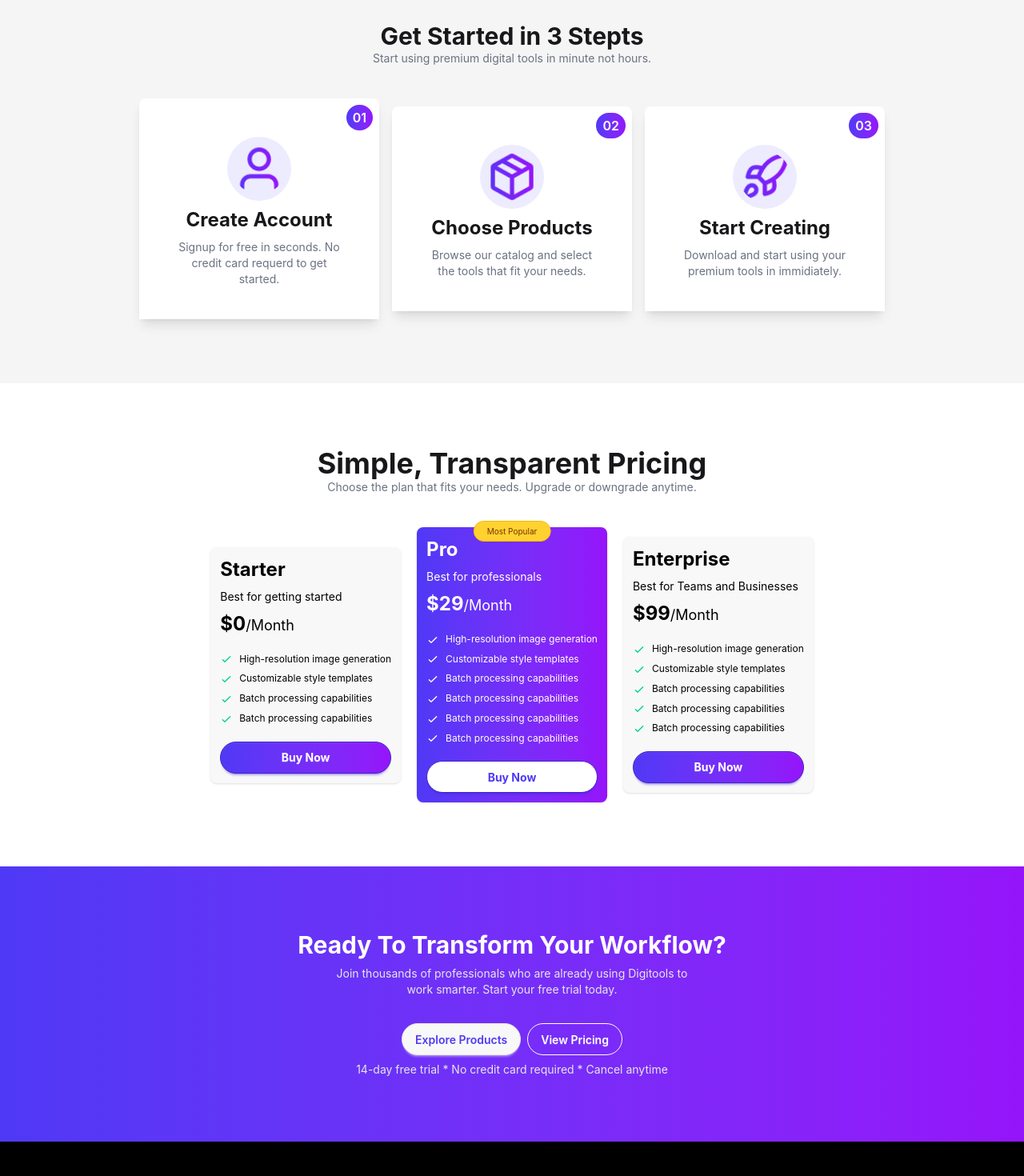
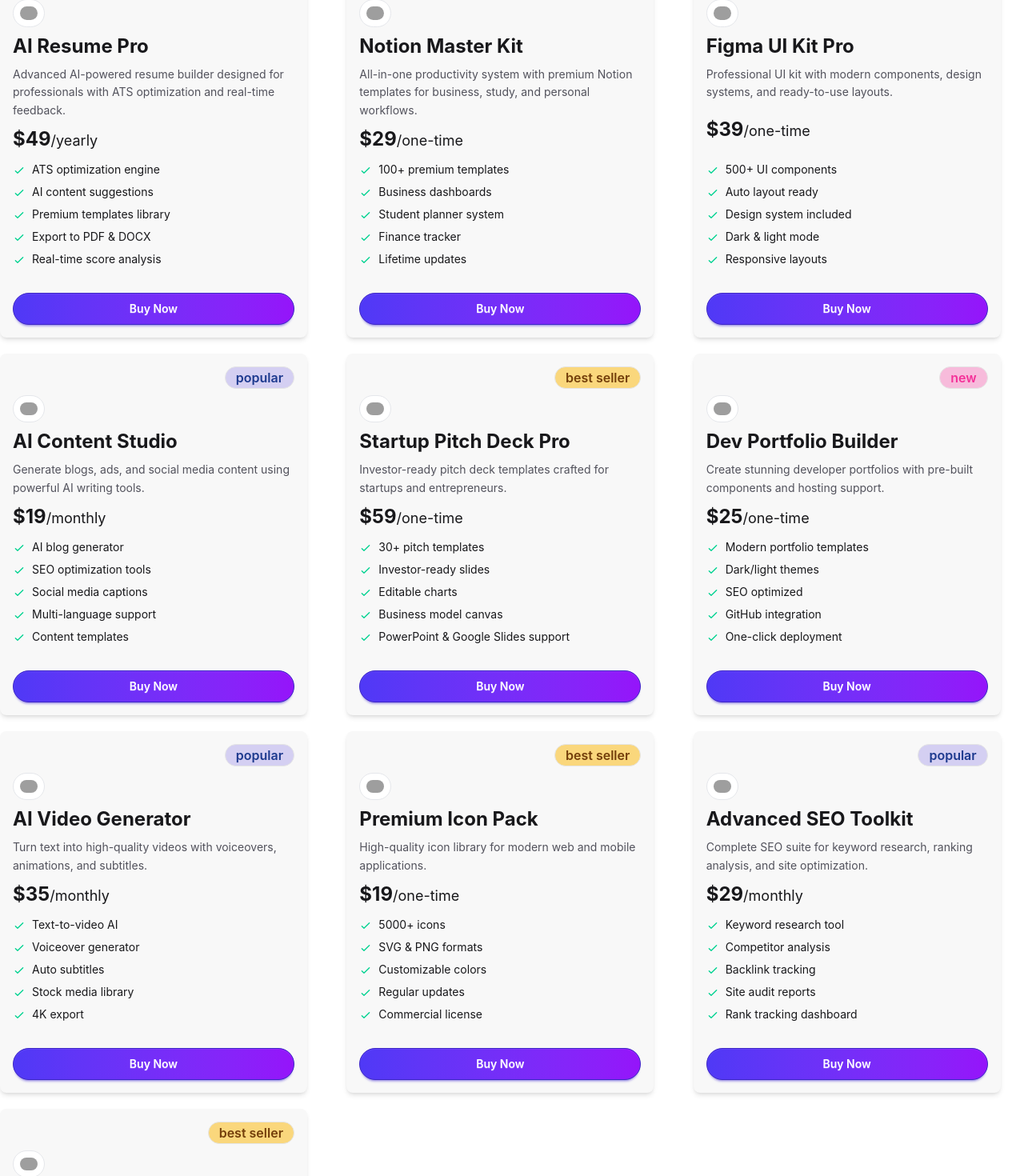
Before and after one commit to mahmudulhasanzb/A06-DigiTools-Platform, a React (Vite) app: page / in a window 1280 px wide. Shown: the part 1279-2749 px from the top of the page at 80% size. Built offline with nearby package versions, Linux system fonts and the light colour scheme; grey boxes are pictures that could not be loaded.

Commit message:
Card data added dynamically

```diff
--- /dev/null
+++ b/public/data.json
@@ -0,0 +1,172 @@
+[
+  {
+    "id": 1,
+    "name": "AI Resume Pro",
+    "description": "Advanced AI-powered resume builder designed for professionals with ATS optimization and real-time feedback.",
+    "price": 49,
+    "period": "yearly",
+    "tag": "best seller",
+    "tagType": "best seller",
+    "features": [
+      "ATS optimization engine",
+      "AI content suggestions",
+      "Premium templates library",
+      "Export to PDF & DOCX",
+      "Real-time score analysis"
+    ],
+    "icon": "https://cdn-icons-png.flaticon.com/512/3135/3135715.png"
+  },
+  {
+    "id": 2,
+    "name": "Notion Master Kit",
+    "description": "All-in-one productivity system with premium Notion templates for business, study, and personal workflows.",
+    "price": 29,
+    "period": "one-time",
+    "tag": "popular",
+    "tagType": "popular",
+    "features": [
+      "100+ premium templates",
+      "Business dashboards",
+      "Student planner system",
+      "Finance tracker",
+      "Lifetime updates"
+    ],
+    "icon": "https://upload.wikimedia.org/wikipedia/commons/e/e9/Notion-logo.svg"
+  },
+  {
+    "id": 3,
+    "name": "Figma UI Kit Pro",
+    "description": "Professional UI kit with modern components, design systems, and ready-to-use layouts.",
+    "price": 39,
+    "period": "one-time",
+    "tag": "new",
+    "tagType": "new",
+    "features": [
+      "500+ UI components",
+      "Auto layout ready",
+      "Design system included",
+      "Dark & light mode",
+      "Responsive layouts"
+    ],
+    "icon": "https://cdn-icons-png.flaticon.com/512/5968/5968704.png"
+  },
+  {
+    "id": 4,
+    "name": "AI Content Studio",
+    "description": "Generate blogs, ads, and social media content using powerful AI writing tools.",
+    "price": 19,
+    "period": "monthly",
+    "tag": "popular",
+    "tagType": "popular",
+    "features": [
+      "AI blog generator",
+      "SEO optimization tools",
+      "Social media captions",
+      "Multi-language support",
+      "Content templates"
+    ],
+    "icon": "https://cdn-icons-png.flaticon.com/512/4712/4712109.png"
+  },
+  {
+    "id": 5,
+    "name": "Startup Pitch Deck Pro",
+    "description": "Investor-ready pitch deck templates crafted for startups and entrepreneurs.",
+    "price": 59,
+    "period": "one-time",
+    "tag": "best seller",
+    "tagType": "best seller",
+    "features": [
+      "30+ pitch templates",
+      "Investor-ready slides",
+      "Editable charts",
+      "Business model canvas",
+      "PowerPoint & Google Slides support"
+    ],
+    "icon": "https://cdn-icons-png.flaticon.com/512/3135/3135755.png"
+  },
+  {
+    "id": 6,
+    "name": "Dev Portfolio Builder",
+    "description": "Create stunning developer portfolios with pre-built components and hosting support.",
+    "price": 25,
+    "period": "one-time",
+    "tag": "new",
+    "tagType": "new",
+    "features": [
+      "Modern portfolio templates",
+      "Dark/light themes",
+      "SEO optimized",
+      "GitHub integration",
+      "One-click deployment"
+    ],
+    "icon": "https://cdn-icons-png.flaticon.com/512/2721/2721297.png"
+  },
+  {
+    "id": 7,
+    "name": "AI Video Generator",
+    "description": "Turn text into high-quality videos with voiceovers, animations, and subtitles.",
+    "price": 35,
+    "period": "monthly",
+    "tag": "popular",
+    "tagType": "popular",
+    "features": [
+      "Text-to-video AI",
+      "Voiceover generator",
+      "Auto subtitles",
+      "Stock media library",
+      "4K export"
+    ],
+    "icon": "https://cdn-icons-png.flaticon.com/512/727/727245.png"
+  },
+  {
+    "id": 8,
+    "name": "Premium Icon Pack",
+    "description": "High-quality icon library for modern web and mobile applications.",
+    "price": 19,
+    "period": "one-time",
+    "tag": "best seller",
+    "tagType": "best seller",
+    "features": [
+      "5000+ icons",
+      "SVG & PNG formats",
+      "Customizable colors",
+      "Regular updates",
+      "Commercial license"
+    ],
+    "icon": "https://cdn-icons-png.flaticon.com/512/1828/1828919.png"
+  },
+  {
+    "id": 9,
+    "name": "Advanced SEO Toolkit",
+    "description": "Complete SEO suite for keyword research, ranking analysis, and site optimization.",
+    "price": 29,
+    "period": "monthly",
+    "tag": "popular",
+    "tagType": "popular",
+    "features": [
+      "Keyword research tool",
+      "Competitor analysis",
+      "Backlink tracking",
+      "Site audit reports",
+      "Rank tracking dashboard"
+    ],
+    "icon": "https://cdn-icons-png.flaticon.com/512/2991/2991148.png"
+  },
+  {
+    "id": 10,
+    "name": "E-commerce Growth Kit",
+    "description": "Boost your online store with proven strategies, templates, and automation tools.",
+    "price": 79,
+    "period": "yearly",
+    "tag": "best seller",
+    "tagType": "best seller",
+    "features": [
+      "Sales funnel templates",
+      "Email marketing system",
+      "Conversion optimization tools",
+      "Analytics dashboard",
+      "Automation workflows"
+    ],
+    "icon": "https://cdn-icons-png.flaticon.com/512/891/891462.png"
+  }
+]
--- a/src/App.jsx
+++ b/src/App.jsx
@@ -9,6 +9,12 @@ import Steps from './components/Steps/Steps'
 import Pricing from './components/Pricing/Pricing'
 import OptionalSection from './components/OptionalSection/OptionalSection'
 import Cart from './components/Cart/Cart'
+
+const getProductData = async () => {
+  const res = await fetch("data.json")
+  return res.json()
+}
+const productDataPromise = getProductData();
 
 function App() {
   return (
@@ -35,7 +41,8 @@ function App() {
           </button>
         </div>
         </div>
-      {/* Products and cart section will colditionally render here */}
+        {/* Products and cart section will colditionally render here */}
+        <Products productDataPromise={productDataPromise}></Products>
       </div>
 
       <Steps></Steps>
--- a/src/components/Products/Products.jsx
+++ b/src/components/Products/Products.jsx
@@ -1,27 +1,47 @@
-import React from 'react';
+import React, { use } from 'react';
 
-const Products = () => {
+
+const Products = ({ productDataPromise }) => {
+  const productData = use(productDataPromise)
   return (
-    // Product Card
-    <div className="max-w-7xl mx-auto">
-      <div className="card w-96 bg-base-100 shadow-sm">
-        <div className="card-body">
+    <div className="grid grid-cols-3 gap-5 mt-10 mb-20">
+      {
+        productData.map(data => {
+          const name = data.name;
+          const description = data.description;
+          const price = data.price;
+          const period = data.period;
+          const icon = data.icon;
+          const tag = data.tag;
+          const tagType = data.tagType;
+          const features = data.features;
+          return (
+            <div className="card max-w-96 bg-base-200 shadow-md">
+              <div className="card-body p-4">
                 <div className="flex justify-end ">
-            <span className="badge badge-xs badge-center badge-warning">
-              Most Popular
+                  <span
+                    className={`badge badge-lg badge-soft rounded-full font-semibold ${tagType === 'popular' ? 'bg-primary/20 text-blue-900' : tagType === 'best seller' ? 'bg-warning/50 text-yellow-900' : 'bg-secondary/30 text-secondary'}`}
+                  >
+                    {tag}
                   </span>
                 </div>
-          <img className="max-w-50 w-full" src="" alt="image" />
-          <h2 className="text-2xl font-bold">AI Writing</h2>
-          <p className="text-xs text-zinc-500 max-w-lg leading-relaxed">
-            Transform your ideas into compelling copy with AI Writing. Generate
-            blog posts, marketing content, scripts, and more—instantly.
+                <img
+                  className="max-w-10 w-full p-2 bg-white rounded-full border border-gray-200"
+                  src={icon}
+                  alt="image"
+                />
+                <h2 className="text-2xl font-bold">{name}</h2>
+                <p className="text-sm text-zinc-600 max-w-lg leading-relaxed">
+                  {description}
                 </p>
                 <p className="text-2xl font-bold">
-            $29<span className="text-lg font-normal">/Month</span>
+                  ${price}
+                  <span className="text-lg font-normal">/{period}</span>
                 </p>
-          <ul className="mt-6 flex flex-col gap-2 text-xs">
-            <li>
+                <ul className="mt-1 flex flex-col gap-2 text-xs">
+                  {features.map(feature => {
+                    return (
+                      <li className="text-sm line-clamp-1">
                         <svg
                           xmlns="http://www.w3.org/2000/svg"
                           className="size-4 me-2 inline-block text-success"
@@ -36,42 +56,10 @@ const Products = () => {
                             d="M5 13l4 4L19 7"
                           />
                         </svg>
-              <span>High-resolution image generation</span>
+                        <span>{feature}</span>
                       </li>
-            <li>
-              <svg
-                xmlns="http://www.w3.org/2000/svg"
-                className="size-4 me-2 inline-block text-success"
-                fill="none"
-                viewBox="0 0 24 24"
-                stroke="currentColor"
-              >
-                <path
-                  strokeLinecap="round"
-                  strokeLinejoin="round"
-                  strokeWidth="2"
-                  d="M5 13l4 4L19 7"
-                />
-              </svg>
-              <span>Customizable style templates</span>
-            </li>
-            <li>
-              <svg
-                xmlns="http://www.w3.org/2000/svg"
-                className="size-4 me-2 inline-block text-success"
-                fill="none"
-                viewBox="0 0 24 24"
-                stroke="currentColor"
-              >
-                <path
-                  strokeLinecap="round"
-                  strokeLinejoin="round"
-                  strokeWidth="2"
-                  d="M5 13l4 4L19 7"
-                />
-              </svg>
-              <span>Batch processing capabilities</span>
-            </li>
+                    );
+                  })}
                 </ul>
                 <div className="mt-6">
                   <button className="btn btn-primary btn-block rounded-full bg-linear-to-r from-[#4f39f6] to-[#9514fa] text-white">
@@ -80,7 +68,11 @@ const Products = () => {
                 </div>
               </div>
             </div>
+          );
+        })
+    }
     </div>
+
   );
 };
 
```
Lines whose indentation alone changed are shown as unchanged.
